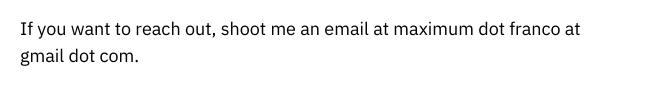
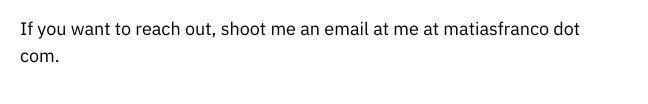
Before and after one commit to matiasfr/personal-landing-page, a plain HTML site: page index.html in a window 1280 px wide. Shown: the part 194-298 px from the top of the page, without its empty margins (0-648 px from the left). Drawn offline with Linux system fonts and the light colour scheme.

Commit message:
update email

```diff
--- a/index.html
+++ b/index.html
@@ -21,6 +21,6 @@
     <p>Hi, I'm Matias!</p>
     <p>I'm an engineer, musician, and futurist passionate about the intersection of art, human-computer interaction, and artificial intelligence.</p>
     <p>Right now I work at Apple in the Vision Products Group, focusing on apps and content.</p>
-    <p>If you want to reach out, shoot me an email at maximum dot franco at gmail dot com.</p>
+    <p>If you want to reach out, shoot me an email at me at matiasfranco dot com.</p>
 </body>
 </html>
```
